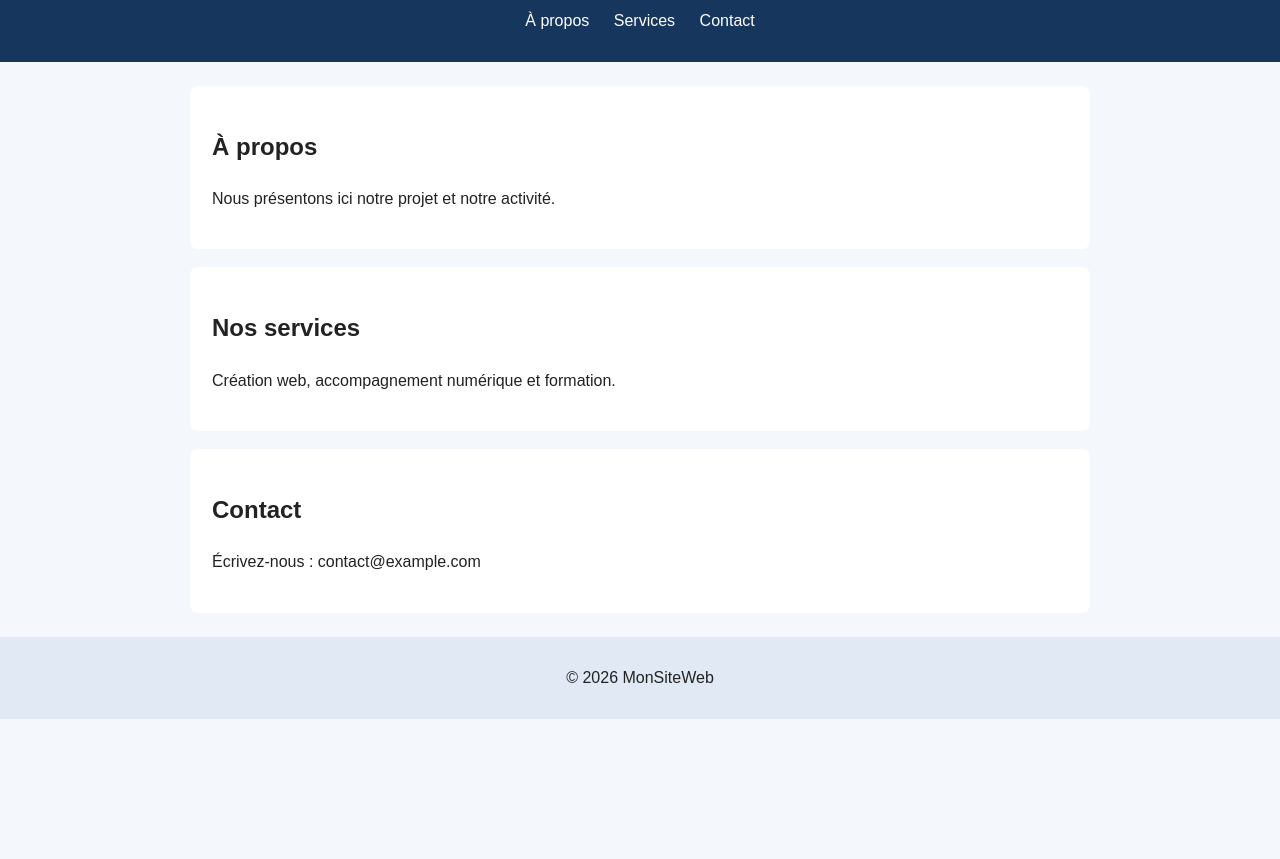
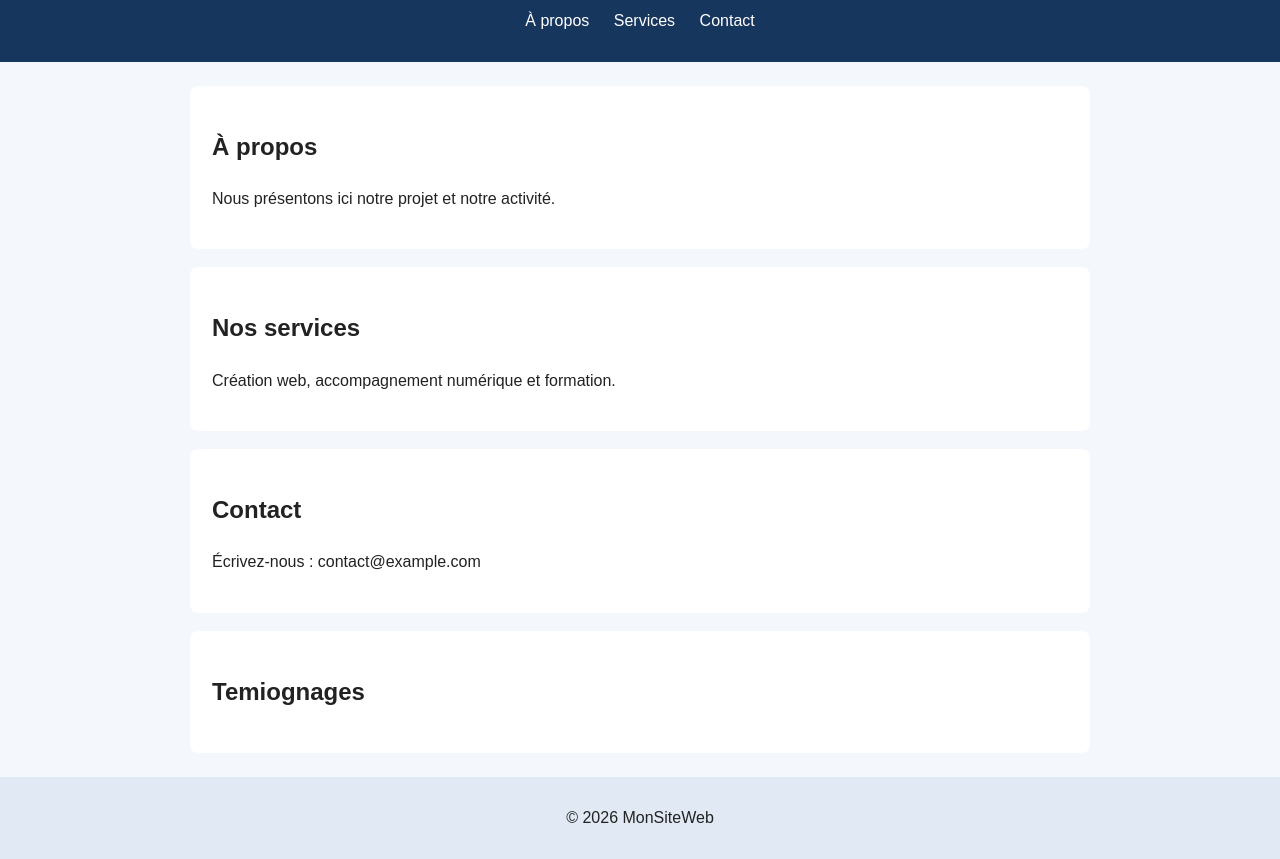
Before and after one commit to jasonsecondaccount/MonSiteWeb, a plain HTML site: page index.html in a window 1280 px wide. Shown: the part 114-973 px from the top of the page. Before the commit the page ends 833 px from the top, so only its background shows below. Drawn offline with Linux system fonts and the light colour scheme.

Commit message:
feat(index): ajout de la section temoignages

```diff
--- a/index.html
+++ b/index.html
@@ -30,6 +30,9 @@ formation.</p>
  <h2>Contact</h2>
  <p>Écrivez-nous : contact@example.com</p>
  </section>
+ <section id="temoignages">
+    <h2>Temiognages</h2>
+ </section>
  </main>
  <footer><p>© 2026 MonSiteWeb</p></footer>
 </body>
```
